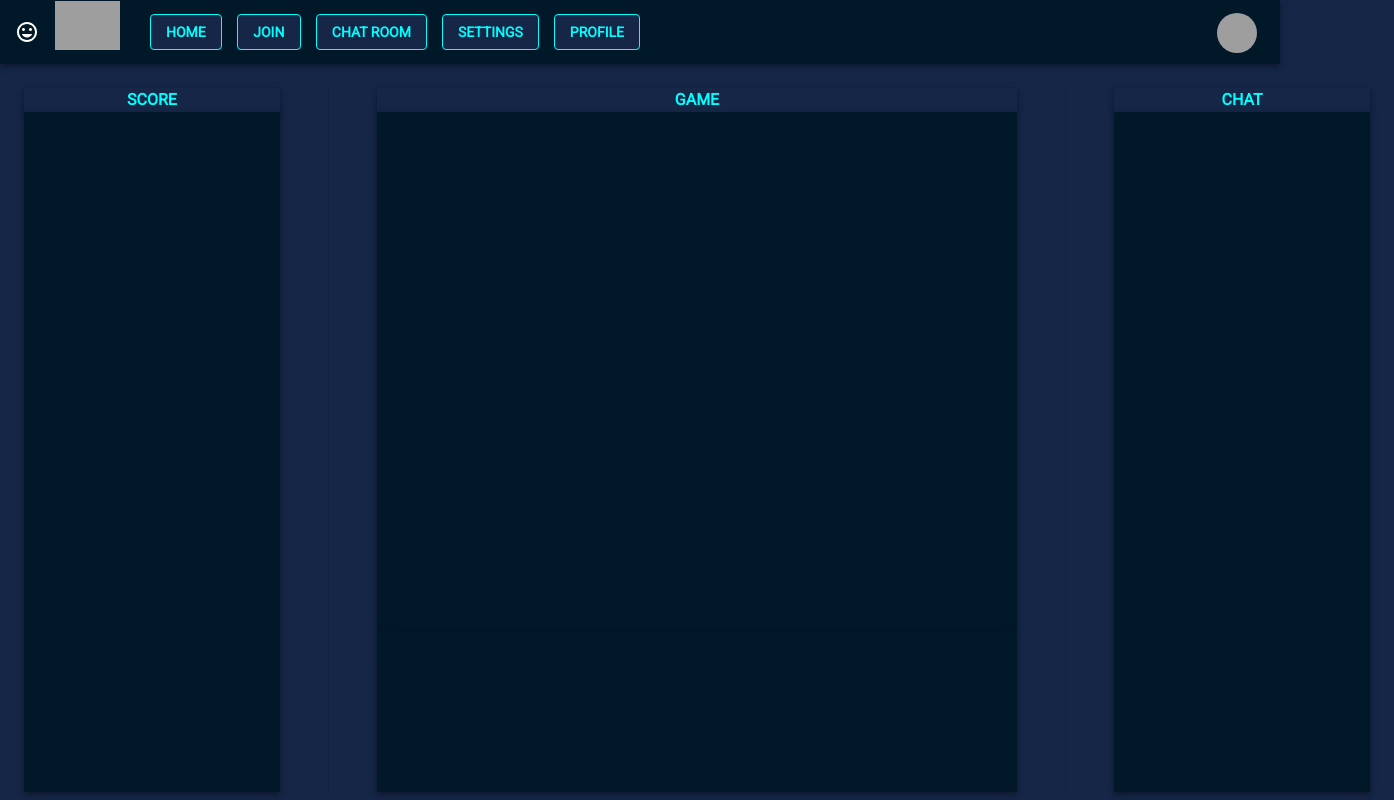
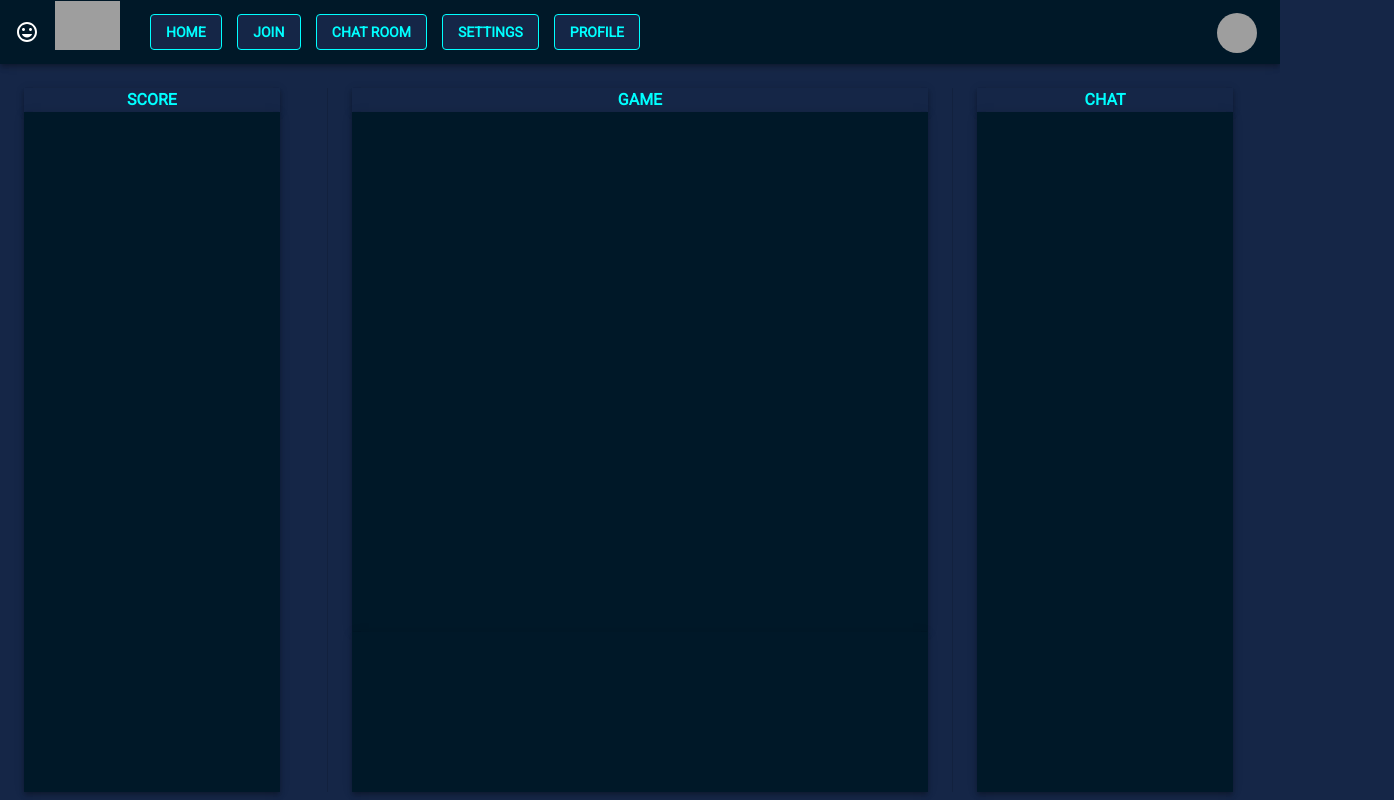
Before and after one commit to yann1731/ft_transcendence, a React (Create React App) app in the folder front_end/: page / in a window 1280 px wide. Shown: the whole page, 1394 px wide, since content can reach past the window. Built offline with nearby package versions, Linux system fonts and the light colour scheme; grey boxes are pictures that could not be loaded.

Commit message:
Fixed gaps in resizing

```diff
--- a/front_end/public/index.html
+++ b/front_end/public/index.html
@@ -4,6 +4,7 @@
     <meta charset="utf-8" />
     <title>Transcendence</title>
     <link rel="icon" type="image/x-icon" href="./gros jambon.png">
+
   </head>
   <body style="background-color: #152647;">
     <noscript>You need to enable JavaScript to run this app.</noscript>
--- a/front_end/src/Components/Chat.tsx
+++ b/front_end/src/Components/Chat.tsx
@@ -9,7 +9,7 @@ export default function ChatContainer() {
   return (
     <React.Fragment>
       <CssBaseline />
-      <Container maxWidth="lg">
+      <Container maxWidth="xl">
         <Box sx={{bgcolor: theme.palette.primary.main, boxShadow: 4, textAlign: 'center', fontWeight: 'bold', width: '20vw', color: 'cyan'}}>CHAT</Box>
         <Box sx={{ bgcolor: theme.palette.secondary.main, height: '85vh', boxShadow: 4, width: '20vw'}} />
       </Container>
--- a/front_end/src/Components/Divider.tsx
+++ b/front_end/src/Components/Divider.tsx
@@ -1,5 +1,6 @@
 import * as React from 'react';
 import Divider from '@mui/material/Divider';
+import Box from '@mui/material/Box';
 import Paper from '@mui/material/Paper';
 import Stack from '@mui/material/Stack';
 import { styled } from '@mui/material/styles';
@@ -7,17 +8,23 @@ import ChatContainer from './Chat';
 import GameContainer from './Game';
 import ScoresContainer from './Scores';
 
+const styles = {
+  gameContainer: {
+    flexBasis: "50%",
+  },
+};
+
 export default function DividerStack() {
   return (
-    <div>
+    <div style={{ height: "100%" }}>
       <Stack
         direction="row"
         divider={<Divider orientation="vertical" flexItem />}
-        spacing={3}
-        >
-            <ScoresContainer></ScoresContainer>
-            <GameContainer></GameContainer>
-            <ChatContainer></ChatContainer>
+        spacing={0}
+      >
+        <ScoresContainer />
+        <GameContainer />
+        <ChatContainer />
       </Stack>
     </div>
   );
--- a/front_end/src/Components/Game.tsx
+++ b/front_end/src/Components/Game.tsx
@@ -10,9 +10,9 @@ export default function GameContainer() {
     <React.Fragment>
       <CssBaseline />
         <Container maxWidth="xl">
-        <Box sx={{bgcolor: theme.palette.primary.main, boxShadow: 4, textAlign: 'center', fontWeight: 'bold', width: '50vw', color: 'cyan'}}>GAME</Box>
-        <Box sx={{ bgcolor: theme.palette.secondary.main, height: '65vh', boxShadow: 4, width: '50vw'}} />
-        <Box sx={{ bgcolor: theme.palette.secondary.main, height: '20vh', boxShadow: 4, width: '50vw'}} />
+        <Box sx={{bgcolor: theme.palette.primary.main, boxShadow: 4, textAlign: 'center', fontWeight: 'bold', width: '45vw', color: 'cyan'}}>GAME</Box>
+        <Box sx={{ bgcolor: theme.palette.secondary.main, height: '65vh', boxShadow: 4, width: '45vw'}} />
+        <Box sx={{ bgcolor: theme.palette.secondary.main, height: '20vh', boxShadow: 4, width: '45vw'}} />
       </Container>
     </React.Fragment>
   );
--- a/front_end/src/Components/Scores.tsx
+++ b/front_end/src/Components/Scores.tsx
@@ -9,7 +9,7 @@ export default function ScoresContainer() {
   return (
     <React.Fragment>
       <CssBaseline />
-        <Container maxWidth="lg">
+        <Container maxWidth="xl">
         <Box sx={{bgcolor: theme.palette.primary.main,boxShadow: 4, textAlign: 'center', fontWeight: 'bold', width: '20vw', color: 'cyan'}}>SCORE</Box>
         <Box sx={{ bgcolor: theme.palette.secondary.main, height: '85vh', boxShadow: 4, width: '20vw'}} />
       </Container>
```
